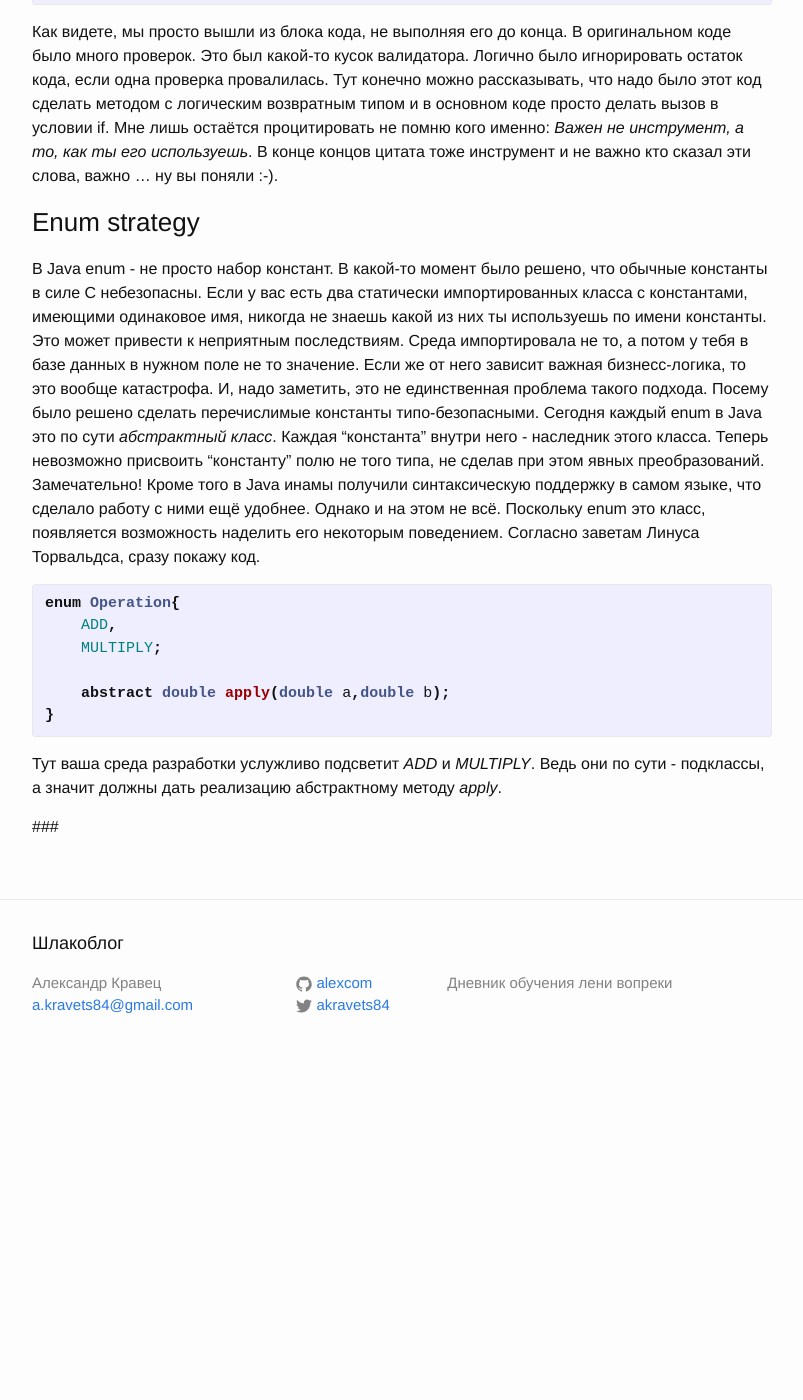
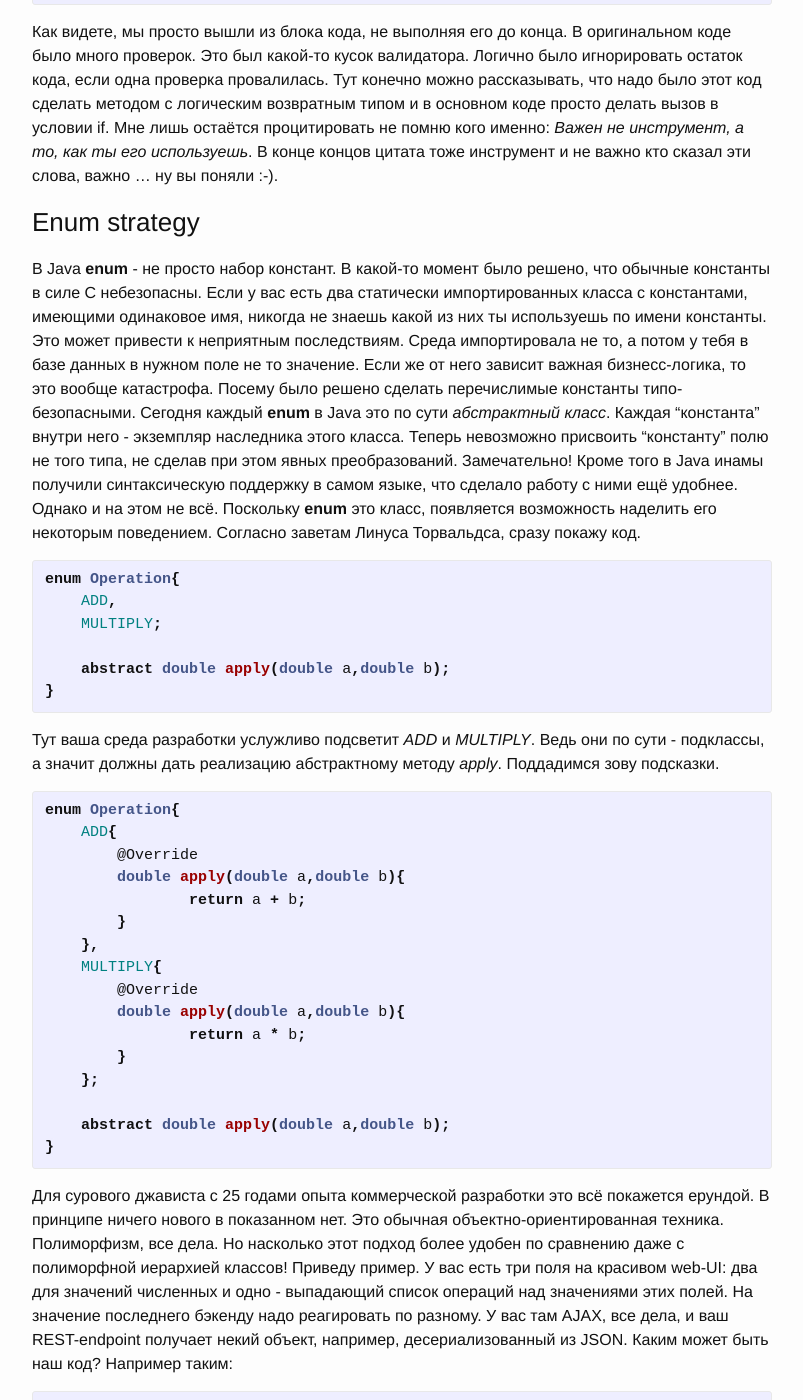
Before and after one commit to alexcom/alexcom.github.io, a Jekyll site: the page built from _posts/2015-05-12-curious-java-patterns.md, in a window 1280 px wide and 1400 px high, scrolled down 1553 px. Shown: the whole window, without its empty margins (238-1041 px from the left). Built offline with Jekyll 4.4.1, drawn with Linux system fonts in a browser that asks for light colours; before the commit the page ends 2630 px from its top, so only the background shows below that; some of the changed text lies outside the part shown.

Commit message:
Updated curious patterns

```diff
--- a/_posts/2015-05-12-curious-java-patterns.md
+++ b/_posts/2015-05-12-curious-java-patterns.md
@@ -1,10 +1,10 @@
 ---
 layout: post
 title:  "Любопытные паттерны в Java-программировании"
-date:   2016-05-12 19:00:00
+date:   2015-08-10 13:00:00
 categories: java curious_patterns
 ---
-<font color="red">THIS IS A DRAFT</font>
+<font color="blue">This article will probably get updates</font>
 Сразу оговорюсь(Disclaimer, if you wish): эта заметка не является инструкцией к действию. Я не утверждаю, что надо делать так или иначе. Сдесь всего лишь собраны конструкции, которые произвели на меня впечатление любого рода, будь то понимание, что конструкция невероятно полезна или являет собой совершеннейший бред. Не важно. Просто имейте в виду, что так сделать можно, и не приписывайте мне выводов, вроде того стоит ли делать так или нет. Спасибо за понимание!
 
 
@@ -56,7 +56,7 @@ public static void main(String[] args)
 
 ###Enum strategy
 
-В Java enum - не просто набор констант. В какой-то момент было решено, что обычные константы в силе C небезопасны. Если у вас есть два статически импортированных класса с константами, имеющими одинаковое имя, никогда не знаешь какой из них ты используешь по имени константы. Это может привести к неприятным последствиям. Среда импортировала не то, а потом у тебя в базе данных в нужном поле не то значение. Если же от него зависит важная бизнесс-логика, то это вообще катастрофа. И, надо заметить, это не единственная проблема такого подхода. Посему было решено сделать перечислимые константы типо-безопасными. Сегодня каждый enum в Java это по сути *абстрактный класс*. Каждая "константа" внутри него - наследник этого класса. Теперь невозможно присвоить "константу" полю не того типа, не сделав при этом явных преобразований. Замечательно! Кроме того в Java инамы получили синтаксическую поддержку в самом языке, что сделало работу с ними ещё удобнее. Однако и на этом не всё. Поскольку enum это класс, появляется возможность наделить его некоторым поведением. Согласно заветам Линуса Торвальдса, сразу покажу код.
+В Java **enum** - не просто набор констант. В какой-то момент было решено, что обычные константы в силе C небезопасны. Если у вас есть два статически импортированных класса с константами, имеющими одинаковое имя, никогда не знаешь какой из них ты используешь по имени константы. Это может привести к неприятным последствиям. Среда импортировала не то, а потом у тебя в базе данных в нужном поле не то значение. Если же от него зависит важная бизнесс-логика, то это вообще катастрофа. Посему было решено сделать перечислимые константы типо-безопасными. Сегодня каждый **enum** в Java это по сути *абстрактный класс*. Каждая "константа" внутри него - экземпляр наследника этого класса. Теперь невозможно присвоить "константу" полю не того типа, не сделав при этом явных преобразований. Замечательно! Кроме того в Java инамы получили синтаксическую поддержку в самом языке, что сделало работу с ними ещё удобнее. Однако и на этом не всё. Поскольку **enum** это класс, появляется возможность наделить его некоторым поведением. Согласно заветам Линуса Торвальдса, сразу покажу код.
 
 {% highlight java %}
 enum Operation{
@@ -67,6 +67,50 @@ enum Operation{
 }
 {% endhighlight %}
 
-Тут ваша среда разработки услужливо подсветит *ADD* и *MULTIPLY*. Ведь они по сути - подклассы, а значит должны дать реализацию абстрактному методу *apply*.
+Тут ваша среда разработки услужливо подсветит *ADD* и *MULTIPLY*. Ведь они по сути - подклассы, а значит должны дать реализацию абстрактному методу *apply*. Поддадимся зову подсказки.
 
-###
+{% highlight java %}
+enum Operation{
+    ADD{
+    	@Override
+    	double apply(double a,double b){
+    		return a + b;
+    	}
+    },
+    MULTIPLY{
+    	@Override
+    	double apply(double a,double b){
+    		return a * b;
+    	}
+    };
+
+    abstract double apply(double a,double b);
+}
+{% endhighlight %}
+
+Для сурового джависта с 25 годами опыта коммерческой разработки это всё покажется ерундой. В принципе ничего нового в показанном нет. Это обычная объектно-ориентированная техника. Полиморфизм, все дела. Но насколько этот подход более удобен по сравнению даже с полиморфной иерархией классов! Приведу пример. У вас есть три поля на красивом web-UI: два для значений численных и одно - выпадающий список операций над значениями этих полей. На значение последнего бэкенду надо реагировать по разному. У вас там AJAX, все дела, и ваш REST-endpoint получает некий объект, например, десериализованный из JSON. Каким может быть наш код? Например таким:
+
+
+{% highlight java %}
+public Double react(double a, double b, String operation){
+	if("ADD".equals(operation)){
+		return a + b;
+	} else if("MULTIPLY".equals(operation)){
+		return a * b;
+	} else {
+		return null;
+	}
+}
+{% endhighlight %}
+
+Не очень красиво. При увеличении количества операций даже **switch** не поможет выполнить задачу красиво и кратко. Теперь посмотрим что можно написать используя **enum**.
+
+{% highlight java %}
+public Double react(double a, double b, String operation){
+	return Operation.valueOf(operation).apply(a,b);
+}
+{% endhighlight %}
+
+Всё! По-моему это миленько :-). А наполнять список полей, к слову, можно из `Operation.values()` при не обходимости преобразовывая текстовое представление имён или же просто определить в **enum** финальное поле с именем и получать его значение.
+
+На этом дайджест любопытных паттернов завершается. Однако, эта заметка не каменная. Я обязательно её пополню новыми приёмами в написании кода если мне на таковые укажут ;-).
```
Also changed, not shown: other parts of _posts/2015-05-12-curious-java-patterns.md (+1 -1 lines).
